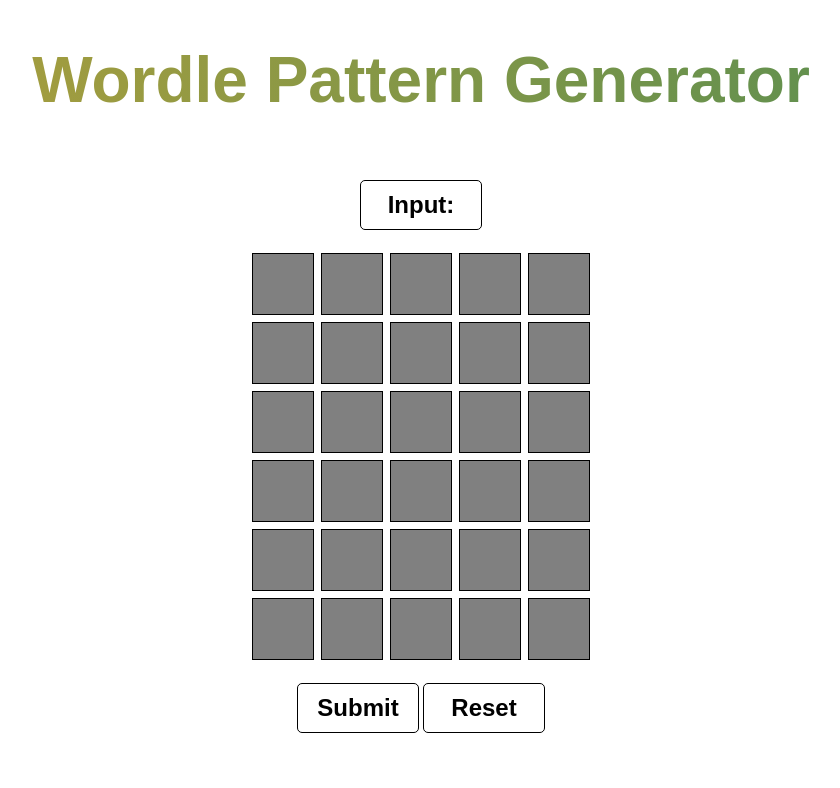
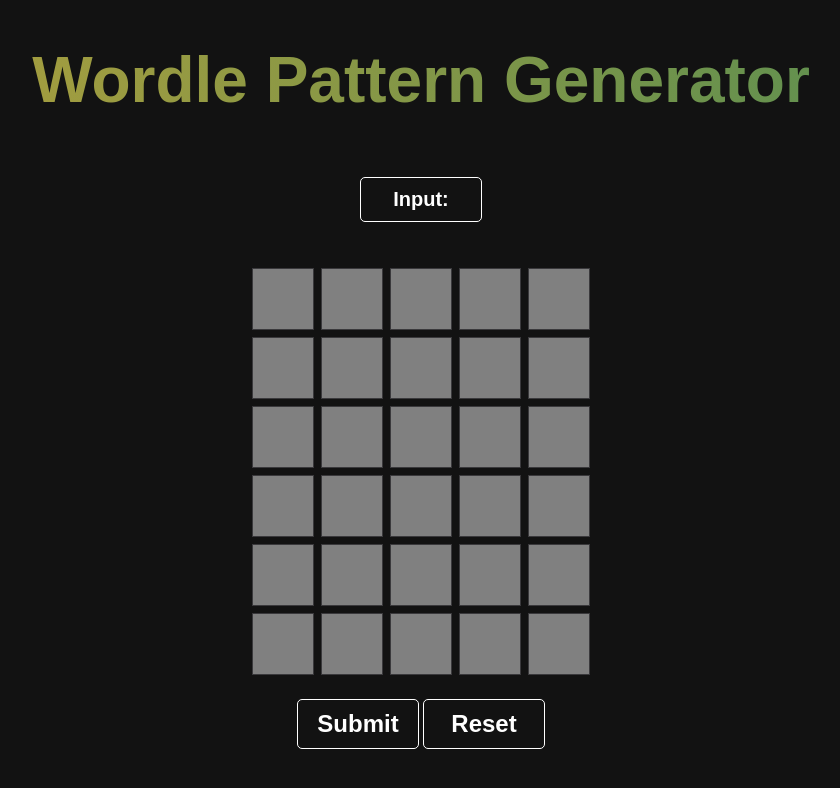
Before and after one commit to weewoo14/wordle-pattern-generator, a React (Vite) app: page / in a window 1280 px wide. Shown: the top 788 px of the page, without its empty margins (219-1059 px from the left). Built offline with nearby package versions, Linux system fonts and the light colour scheme; no server answers.

Commit message:
Improved the UI to mimic Wordle more

```diff
--- a/src/App.jsx
+++ b/src/App.jsx
@@ -6,16 +6,16 @@
 
 function App() {
   return (
-    <>
+    <div className = "Webpage">
       <Header/>
       <InputWordleWord/>
 
       <div className = "PatternTileRowDiv">
-        <PatternTile idname = "r1c1"/>
-        <PatternTile idname = "r1c2"/>
-        <PatternTile idname = "r1c3"/>
-        <PatternTile idname = "r1c4"/>
-        <PatternTile idname = "r1c5"/>
+        <PatternTile className = "PatternTileSquare" idname = "r1c1"/>
+        <PatternTile className = "PatternTileSquare" idname = "r1c2"/>
+        <PatternTile className = "PatternTileSquare" idname = "r1c3"/>
+        <PatternTile className = "PatternTileSquare" idname = "r1c4"/>
+        <PatternTile className = "PatternTileSquare" idname = "r1c5"/>
       </div>
 
       <div className = "PatternTileRowDiv">
@@ -62,7 +62,7 @@
         <SubmitButton/>
         <ResetButton/>
       </div>
-    </>
+    </div>
   );
 }
 
--- a/src/InputWordleWord.jsx
+++ b/src/InputWordleWord.jsx
@@ -34,8 +34,10 @@
   }
 
   return (
-    <div className = "InputButton" onClick={() => inputWordPrompt()}>
-      <h2 className = "InputButtonText"> Input: {wordleWord} </h2>
+    <div className = "InputButton">
+      <button className = "InputButtonBackground" onClick={() => inputWordPrompt()}>
+        <h2 className = "InputButtonText"> Input: {wordleWord} </h2>
+      </button>
     </div>
   );
 }
--- a/src/PatternTile.jsx
+++ b/src/PatternTile.jsx
@@ -46,7 +46,7 @@
 
   });
 
-  const colorCycle = ["gray", "#b4a03b", "#518d53"];
+  const colorCycle = ["black", "#b4a03b", "#518d53"];
 
   const colorMapping = {
     "gray" : 0,
@@ -130,7 +130,10 @@
         justifyContent: "center",
         alignItems: "center",
 
-        border: "1.5px solid black",
+        borderColor: "#3a393c",
+        borderWidth: "1.5px",
+        borderStyle: "solid",
+
         backgroundColor: buttonColors[props.idname],
 
         fontFamily: "arial, sans-serif",
--- a/src/index.css
+++ b/src/index.css
@@ -1,5 +1,9 @@
 :root {
   --maxWindowWidth: 1470;
+}
+
+body {
+  background-color: rgb(18, 18, 18);
 }
 
 
@@ -30,17 +34,19 @@
   align-items: center;
   text-align: center;
 
+  margin-bottom: 25px;
+
 }
 
 .SubmitButtonText, .InputButtonText, .ResetButtonText {
   width: 100px;
   padding: 10px;
 
-  border: 1.5px solid black;
+  border: 1.5px solid white;
   border-radius: 5px;
 
   font-family: Arial, sans-serif;
-  color: black;
+  color: white;
 
   margin-left: 2px;
   margin-right: 2px;
@@ -65,3 +71,12 @@
   cursor: pointer;
 
 }
+
+.InputButtonBackground {
+  background: transparent;
+  border: none;
+}
+.InputButtonBAckground:hover {
+  background: transparent;
+  border: none;
+}
```
